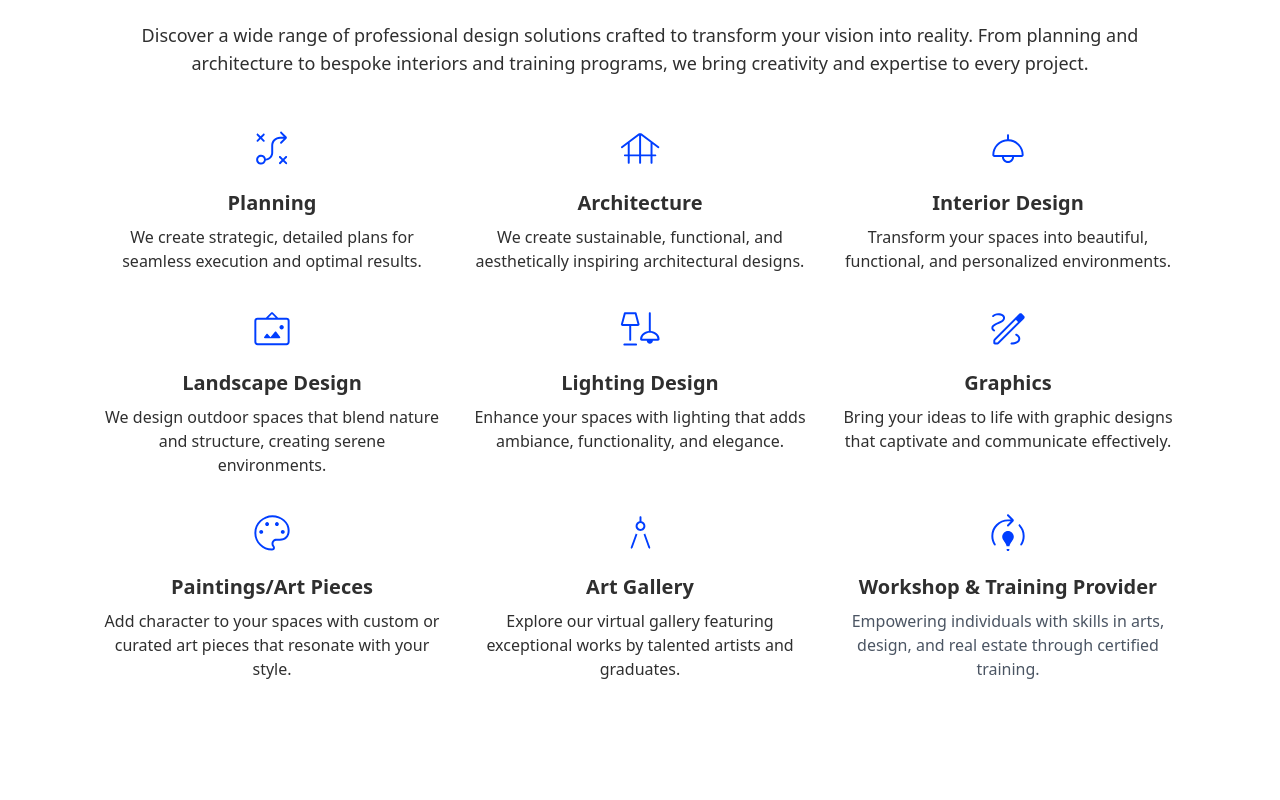
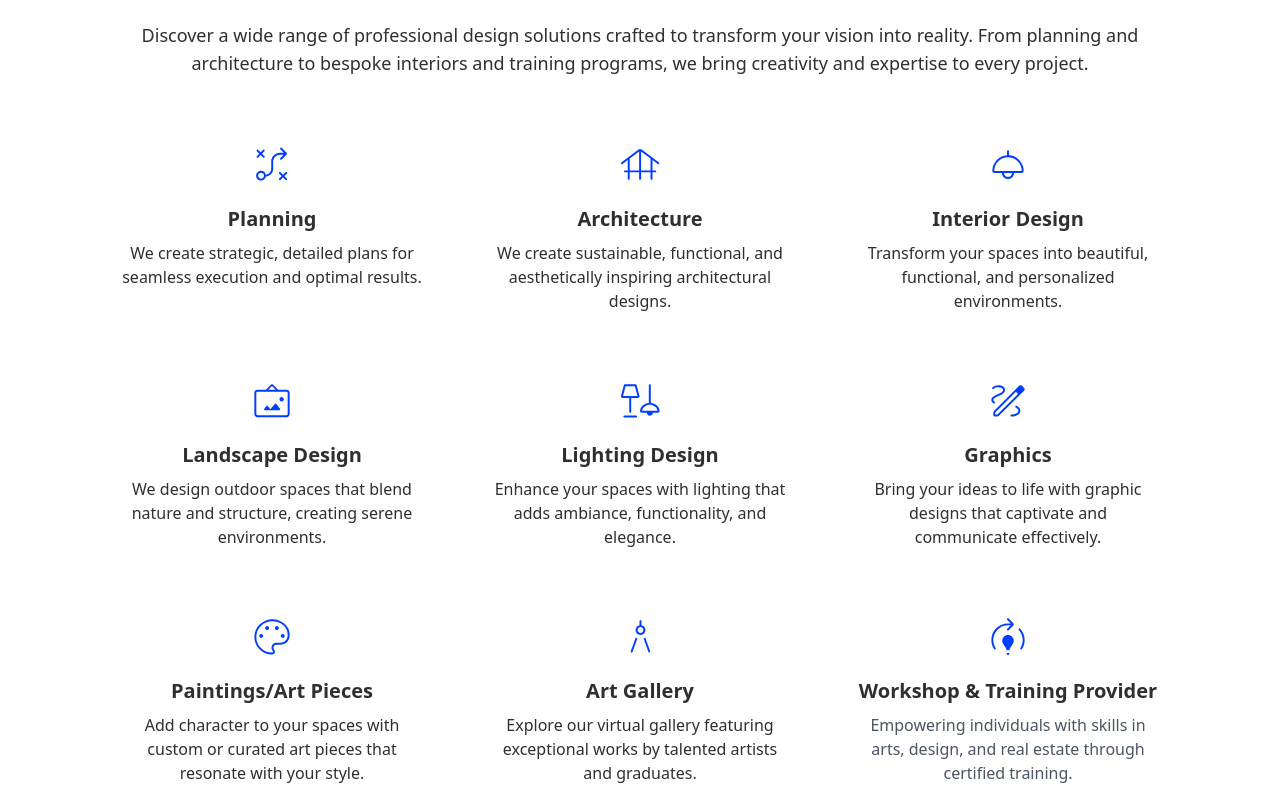
Before and after one commit to formics-io/mz-design, a SvelteKit app: page / in a window 1280 px wide. Shown: the part 1520-2320 px from the top of the page. Built offline with nearby package versions, Linux system fonts and the light colour scheme; a web font is replaced by a local one.

Commit message:
added hover effect in services

```diff
--- a/src/routes/+page.svelte
+++ b/src/routes/+page.svelte
@@ -78,7 +78,7 @@
 		<!-- Services Grid -->
 		<div class="mt-12 grid grid-cols-1 gap-8 sm:grid-cols-2 lg:grid-cols-3">
 			<!-- Service 1 -->
-			<div class="text-center">
+			<div class="text-center hover:shadow-2xl p-4 rounded-lg	">
 				<div class="flex justify-center">
 					<img src="/icons/Frame.svg" alt="Planning Icon" class="mb-4 h-12 w-12" />
 				</div>
@@ -89,7 +89,7 @@
 			</div>
 
 			<!-- Service 2 -->
-			<div class="text-center">
+			<div class="text-center hover:shadow-2xl p-4 rounded-lg	">
 				<div class="flex justify-center">
 					<img src="/icons/Frame (1).svg" alt="Architecture Icon" class="mb-4 h-12 w-12" />
 				</div>
@@ -100,7 +100,7 @@
 			</div>
 
 			<!-- Service 3 -->
-			<div class="text-center">
+			<div class="text-center hover:shadow-2xl p-4 rounded-lg	">
 				<div class="flex justify-center">
 					<img src="/icons/Frame (2).svg" alt="Interior Design Icon" class="mb-4 h-12 w-12" />
 				</div>
@@ -111,8 +111,8 @@
 			</div>
 
 			<!-- Service 4 -->
-			<div class="text-center">
-				<div class="flex justify-center">
+			<div class="text-center hover:shadow-2xl p-4 rounded-lg	">
+				<div class="flex justify-center ">
 					<img src="/icons/Frame (3).svg" alt="Landscape Design Icon" class="mb-4 h-12 w-12" />
 				</div>
 				<h3 class="text-xl font-semibold ">Landscape Design</h3>
@@ -122,7 +122,7 @@
 			</div>
 
 			<!-- Service 5 -->
-			<div class="text-center">
+			<div class="text-center hover:shadow-2xl p-4 rounded-lg	">
 				<div class="flex justify-center">
 					<img src="/icons/Frame (4).svg" alt="Lighting Design Icon" class="mb-4 h-12 w-12" />
 				</div>
@@ -133,7 +133,7 @@
 			</div>
 
 			<!-- Service 6 -->
-			<div class="text-center">
+			<div class="text-center hover:shadow-2xl p-4 rounded-lg	">
 				<div class="flex justify-center">
 					<img src="/icons/Frame (5).svg" alt="Graphics Icon" class="mb-4 h-12 w-12" />
 				</div>
@@ -144,7 +144,7 @@
 			</div>
 
 			<!-- Service 7 -->
-			<div class="text-center">
+			<div class="text-center hover:shadow-2xl p-4 rounded-lg	">
 				<div class="flex justify-center">
 					<img src="/icons/Frame (6).svg" alt="Paintings Icon" class="mb-4 h-12 w-12" />
 				</div>
@@ -156,7 +156,7 @@
 			</div>
 
 			<!-- Service 8 -->
-			<div class="text-center">
+			<div class="text-center 	hover:shadow-2xl p-4 rounded-lg	">
 				<div class="flex justify-center">
 					<img src="/icons/Frame (7).svg" alt="Art Gallery Icon" class="mb-4 h-12 w-12" />
 				</div>
@@ -167,7 +167,7 @@
 			</div>
 
 			<!-- Service 9 -->
-			<div class="text-center">
+			<div class="text-center hover:shadow-2xl p-4 rounded-lg	">
 				<div class="flex justify-center">
 					<img src="/icons/Frame (8).svg" alt="Workshop Icon" class="mb-4 h-12 w-12" />
 				</div>
```
